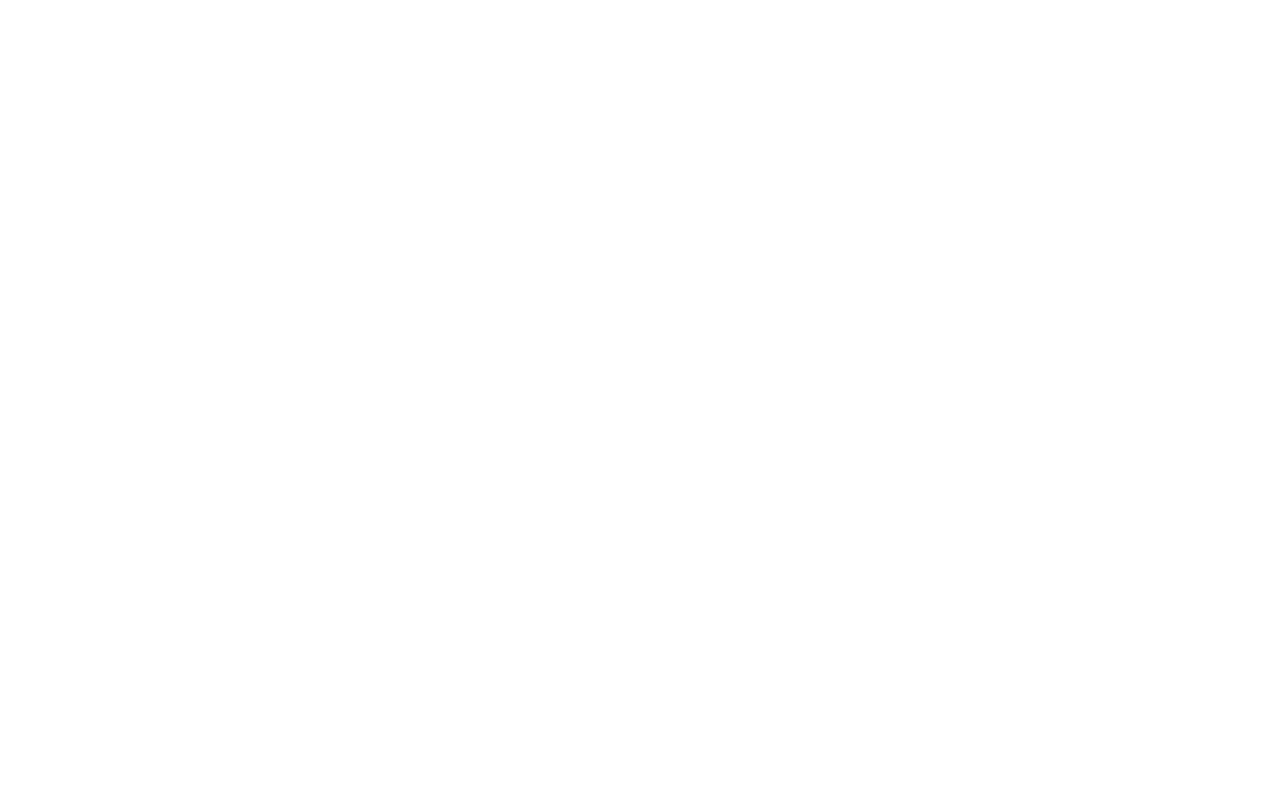
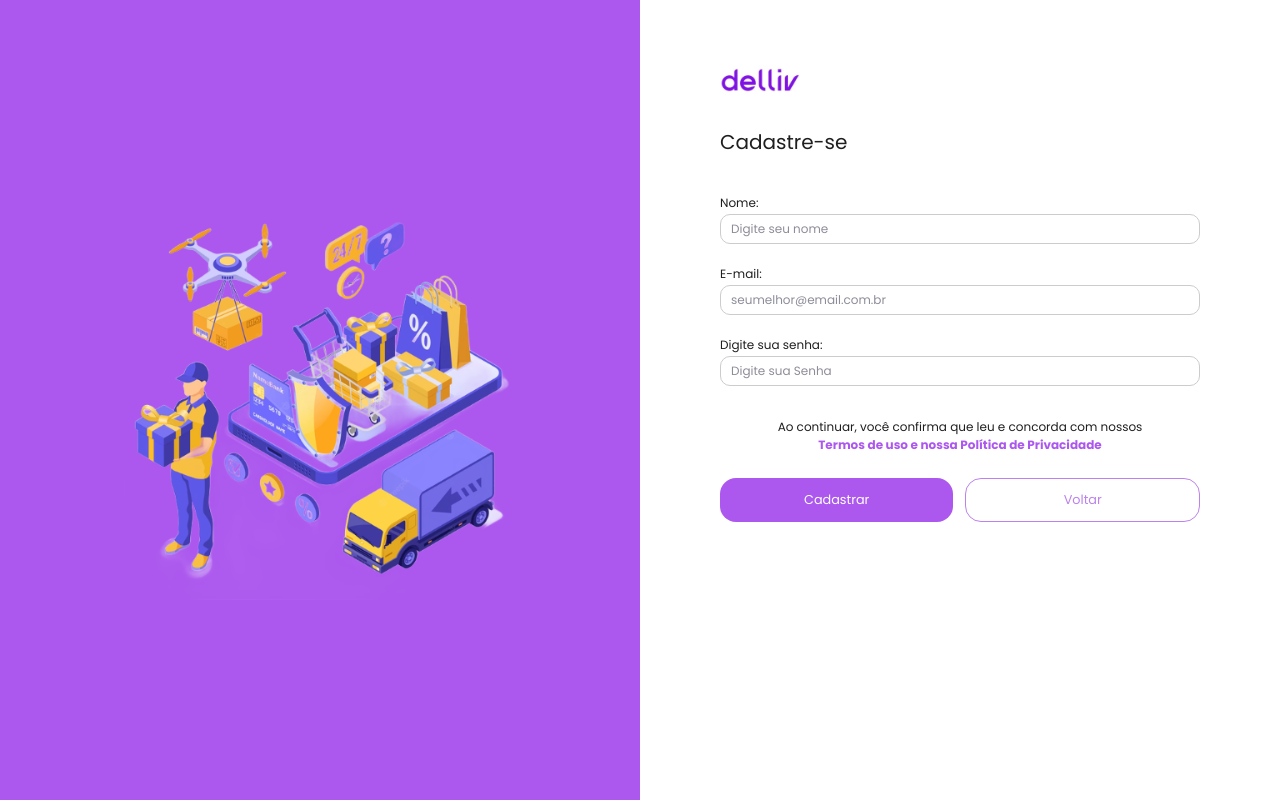
Before and after one commit to srsouzaj/delliv, a Next.js app: page /signup in a window 1280 px wide. Built offline with nearby package versions, Linux system fonts and the light colour scheme.

Commit message:
fix: signup screen with react hookform

```diff
--- a/package.json
+++ b/package.json
@@ -11,10 +11,13 @@
     "prepare": "husky install"
   },
   "dependencies": {
+    "@hookform/resolvers": "^3.1.1",
     "next": "12.3.4",
     "phosphor-react": "^1.4.1",
     "react": "18.2.0",
-    "react-dom": "18.2.0"
+    "react-dom": "18.2.0",
+    "react-hook-form": "^7.45.2",
+    "zod": "^3.21.4"
   },
   "devDependencies": {
     "@commitlint/cli": "^17.6.6",
--- /dev/null
+++ b/src/models/interfaces/forms/login.interface.ts
@@ -0,0 +1,4 @@
+import * as z from 'zod'
+import { LoginFormSchema } from '../../schemas/login.schema'
+
+export type FormLoginTypes = z.infer<typeof LoginFormSchema>
--- /dev/null
+++ b/src/models/interfaces/forms/signup.interface.ts
@@ -0,0 +1,4 @@
+import * as z from 'zod'
+import { SignupFormSchema } from '../../schemas/signup.schema'
+
+export type FormSignUpTypes = z.infer<typeof SignupFormSchema>
--- /dev/null
+++ b/src/models/schemas/signup.schema.ts
@@ -0,0 +1,12 @@
+import * as z from 'zod'
+
+export const SignupFormSchema = z.object({
+    name: z
+        .string()
+        .nonempty('Campo Obrigatório'),
+    email: z
+        .string()
+        .nonempty('Campo Obrigatório')
+        .email('Digite um email válido'),
+    password: z.string().nonempty('Campo Obrigatório'),
+})
--- a/src/screen/login/index.tsx
+++ b/src/screen/login/index.tsx
@@ -7,7 +7,7 @@
     return (
         <div className={styles.container}>
             <div className={styles.boxBackground}>
-                <Image src={Background} width={600} height={400} alt="Logo da Delliv" />
+                <Image src={Background} width={600} height={400} alt="Background da Delliv" />
             </div>
             <BoxContent />
         </div>
--- /dev/null
+++ b/src/screen/signUp/Signup.module.css
@@ -0,0 +1,13 @@
+.container {
+    width: 100vw;
+    height: 100vh;
+    display: flex;
+}
+
+.boxBackground{
+    width: 50%;
+    display: flex;
+    align-items: center;
+    justify-content: center;
+    background-color: var(--purple-300)
+}
--- /dev/null
+++ b/src/screen/signUp/components/BoxContent/BoxContent.module.css
@@ -0,0 +1,9 @@
+.boxContent{
+    width: 50%;
+    padding: 40px 80px;
+}
+
+.boxContent h1{
+    font-size: 1.25rem;
+    font-weight: 400;
+}
--- /dev/null
+++ b/src/screen/signUp/components/BoxContent/index.tsx
@@ -0,0 +1,21 @@
+import Image from "next/image"
+import Link from "next/link"
+import styles from "./BoxContent.module.css"
+import Logo from "../../../../../public/logo.jpeg"
+import { useRouter } from "next/router"
+import { useForm } from "react-hook-form"
+import { FormSignUp } from "../FormSignUp"
+
+export const BoxContent = () => {
+
+
+
+    return (
+        <div className={styles.boxContent}>
+            <Image src={Logo} width={80} height={80} alt="Logo da Delliv" />
+            <h1>Cadastre-se</h1>
+            <FormSignUp />
+
+        </div>
+    )
+}
--- /dev/null
+++ b/src/screen/signUp/components/FormSignUp/FormSignup.module.css
@@ -0,0 +1,93 @@
+
+.container{
+    display: flex;
+    flex-direction: column;
+    justify-content: center;
+    padding: 24px 0;
+ }
+
+ .container fieldset{
+     padding: 8px 0;
+     border: none;
+ }
+
+ .container label{
+     font-size: 0.75rem;
+ }
+
+
+ .link{
+     font-size: 0.75rem;
+     font-weight: bold;
+     display: block;
+     padding: 8px;
+     text-align: right;
+     cursor: pointer;
+     color: var(--purple-500);
+  }
+
+  .input{
+     padding: 5px 10px;
+     width: 100%;
+     font-size: 0.75rem;
+     border:solid 1px #ccc;
+     border-radius: 10px;
+     color: var(--gray-500);
+ }
+
+ .input::placeholder {
+     color: var(--gray-400);
+     font-size: 0.75rem;
+   }
+
+
+ .button {
+     border-radius: 16px;
+     width: 100%;
+     border: none;
+     padding: 12px;
+     font-size: 0.8rem;
+     background-color: var(--purple-300);
+     color: var(--white);
+ }
+
+ .button:hover{
+     background-color: var(--purple-200);
+ }
+
+ .buttonContainer{
+     width: 100%;
+     display: flex;
+     gap: 12px;
+ }
+
+ .back{
+     border: 1px solid var(--purple-200);
+     border-radius: 16px;
+     width: 100%;
+     padding: 12px;
+     font-size: 0.8rem;
+     background-color: var(--white);
+     color: var(--purple-200);
+ }
+
+
+ .back:hover{
+     background-color: var(--purple-200);
+     color: var(--white);
+ }
+
+ .policy{
+     padding: 24px 0;
+     font-size: 0.75rem;
+     display: flex;
+     align-items: center;
+     justify-content: center;
+     flex-direction: column;
+ }
+
+ .policy a{
+     font-weight: bold;
+     color: var(--purple-300);
+     cursor: pointer;
+ }
--- /dev/null
+++ b/src/screen/signUp/components/FormSignUp/index.tsx
@@ -0,0 +1,64 @@
+import { useForm } from "react-hook-form"
+import styles from "./FormSignup.module.css"
+import { useRouter } from "next/router"
+import { FormSignUpTypes } from "../../../../models/interfaces/forms/signup.interface"
+import { SignupFormSchema } from "../../../../models/schemas/signup.schema"
+import { zodResolver } from "@hookform/resolvers/zod"
+
+export const FormSignUp = () => {
+    const router = useRouter()
+    const { register, formState: { isSubmitted, errors }, handleSubmit } = useForm<FormSignUpTypes>(
+        {
+            defaultValues: { name: "", email: "", password: "" },
+            resolver: zodResolver(SignupFormSchema)
+        }
+    )
+
+    const OnSubmit = (data: FormSignUpTypes) => {
+        console.log(data)
+    }
+
+    return (
+        <form className={styles.container} onSubmit={handleSubmit(OnSubmit)}>
+            <fieldset>
+                <label htmlFor='name'>Nome:</label>
+                <input
+                    className={styles.input}
+                    placeholder='Digite seu nome'
+                    id="name"
+                    {...register("name")}
+                />
+            </fieldset>
+            <fieldset>
+                <label htmlFor='email'>E-mail:</label>
+                <input
+                    className={styles.input}
+                    placeholder='seumelhor@email.com.br'
+                    id="email"
+                    {...register("email")}
+                />
+            </fieldset>
+
+            <fieldset>
+                <label htmlFor='password'>Digite sua senha:</label>
+                <input
+                    className={styles.input}
+                    placeholder='Digite sua Senha'
+                    id="password"
+                    type="password"
+                    {...register("password")}
+                />
+
+            </fieldset>
+
+            <div className={styles.policy}>
+                <p>Ao continuar, você confirma que leu e concorda com nossos</p>
+                <a>Termos de uso e nossa Política de Privacidade </a>
+            </div>
+            <div className={styles.buttonContainer}>
+                <button type="submit" className={styles.button}>Cadastrar</button>
+                <button onClick={() => router.push("/")} className={styles.back}>Voltar</button>
+            </div>
+        </form>
+    )
+}
--- a/src/screen/signUp/index.tsx
+++ b/src/screen/signUp/index.tsx
@@ -1,7 +1,15 @@
+import Image from "next/image"
+import Background from "../../../public/background.png"
+import styles from "./Signup.module.css"
+import { BoxContent } from "./components/BoxContent"
+
 export const SignUpScreen = () => {
     return (
-        <div>
-
+        <div className={styles.container}>
+            <div className={styles.boxBackground}>
+                <Image src={Background} width={600} height={400} alt="Background da Delliv" />
+            </div>
+            <BoxContent />
         </div>
 
     )
```
Also changed, not shown: src/models/schemas/login.schema.ts (added, +9 -0 lines), 2 other files (tests, documents, lock files or other folders).
